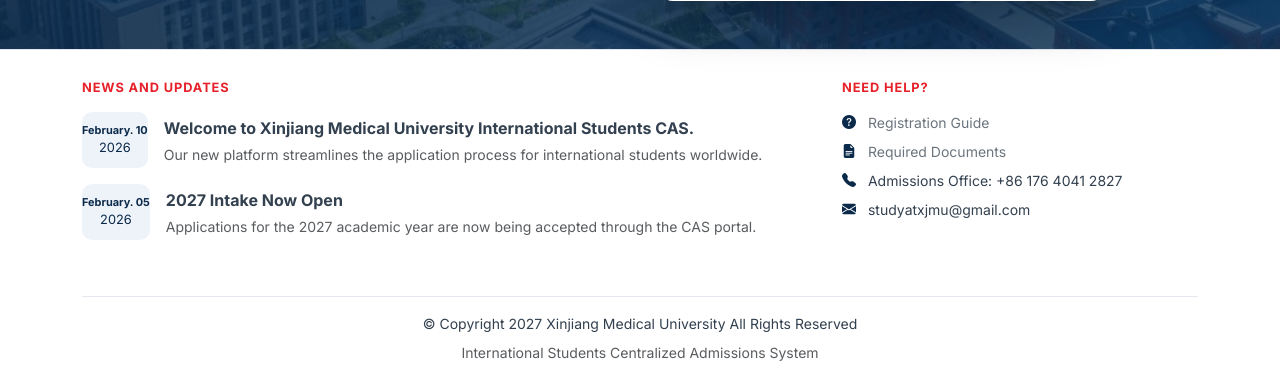
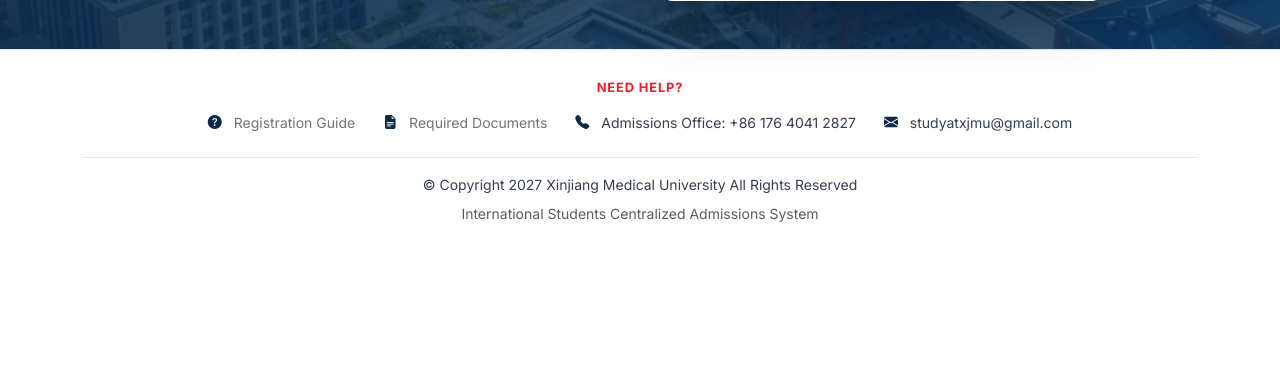
Before and after one commit to niaz8269/xjmu-online, a Laravel app: page /register in a window 1280 px wide. Shown: the part 780-1163 px from the top of the page. After the commit the page ends 1002 px from the top, so only its background shows below. Run offline with Laravel 12, Linux system fonts and the light colour scheme; data that the repository does not hold is empty; parts of the project's set-up code (start-up, migrations or seed data) failed here and were passed over; some libraries are stand-ins or nearby versions.

Commit message:
Sign-in and register pages: remove the News and Updates block
Co-Authored-By: Claude Fable 5.2 <noreply@anthropic.com>

```diff
--- a/public/css/portal-auth.css
+++ b/public/css/portal-auth.css
@@ -65,3 +65,8 @@ body.portal-auth footer i { color: #0b2a4a !important; }
 /* headings and text that sit directly on the dark hero */
 body.portal-auth .main-container .row > div:first-child > :is(h1, h2, h3, h4, p), body.portal-auth .main-container .row > div:first-child > div:not(.card) > :is(h1, h2, h3, h4, p) { color: #fff !important; }
 body.portal-auth .main-container .row > div:first-child .card:not(.faq-card) { border-radius: 14px !important; border: 0; }
+
+/* footer: contact details in one centred row (the news block was removed on 22 Nov 2026) */
+body.portal-auth .p-footer-contact { text-align: center; }
+body.portal-auth .p-footer-contact ul { display: flex; flex-wrap: wrap; justify-content: center; gap: .4rem 1.75rem; margin: 0; }
+body.portal-auth .p-footer-contact li { margin: 0 !important; }
--- a/resources/views/auth/register.blade.php
+++ b/resources/views/auth/register.blade.php
@@ -91,7 +91,7 @@
 <link rel="preconnect" href="https://fonts.googleapis.com">
 <link rel="preconnect" href="https://fonts.gstatic.com" crossorigin>
 <link href="https://fonts.googleapis.com/css2?family=Inter:wght@400;500;600;700&family=Manrope:wght@700;800&display=swap" rel="stylesheet">
-<link rel="stylesheet" href="css/portal-auth.css?v=2">
+<link rel="stylesheet" href="css/portal-auth.css?v=3">
 </head>
 <body class="d-flex flex-column min-vh-100 portal-auth">
 
@@ -250,33 +250,7 @@
   <footer class="pt-4 bg-white border-top border-3 border-jmu-primary">
     <div class="container">
       <div class="row">
-        <div class="col-lg-8 mb-4">
-          <div class="fw-bold pb-2 mb-4 fs-5 text-jmu-primary border-bottom border-success border-opacity-50"><span data-i18n="register.news_title">News and Updates</span></div>
-
-          <div class="d-flex align-items-start mb-3">
-            <div class="news-date me-3 bg-jmu-primary text-white rounded d-flex flex-column justify-content-center align-items-center">
-              <span class="fw-bold small">February. 10</span>
-              <span style="font-size: 0.8rem;">2026</span>
-            </div>
-            <div class="pt-1 lh-base">
-              <strong>Welcome to Xinjiang Medical University International Students CAS.</strong>
-              <p class="small text-muted mt-1 mb-0">Our new platform streamlines the application process for international students worldwide.</p>
-            </div>
-          </div>
-
-          <div class="d-flex align-items-start mb-3">
-            <div class="news-date me-3 bg-jmu-primary text-white rounded d-flex flex-column justify-content-center align-items-center">
-              <span class="fw-bold small">February. 05</span>
-              <span style="font-size: 0.8rem;">2026</span>
-            </div>
-            <div class="pt-1 lh-base">
-              <strong>2027 Intake Now Open</strong>
-              <p class="small text-muted mt-1 mb-0">Applications for the 2027 academic year are now being accepted through the CAS portal.</p>
-            </div>
-          </div>
-        </div>
-
-        <div class="col-lg-4 mb-4">
+        <div class="col-12 mb-2 p-footer-contact">
           <div class="fw-bold pb-2 mb-4 fs-5 text-jmu-primary border-bottom border-success border-opacity-50"><span data-i18n="register.need_help">Need Help?</span></div>
           <ul class="list-unstyled small">
             <li class="mb-2"><i class="bi bi-question-circle-fill me-2 text-jmu-primary"></i> <a href="#" class="text-decoration-none text-secondary"><span data-i18n="register.reg_guide">Registration Guide</span></a></li>
```
Also changed, not shown: resources/views/auth/login.blade.php (+2 -28 lines).
